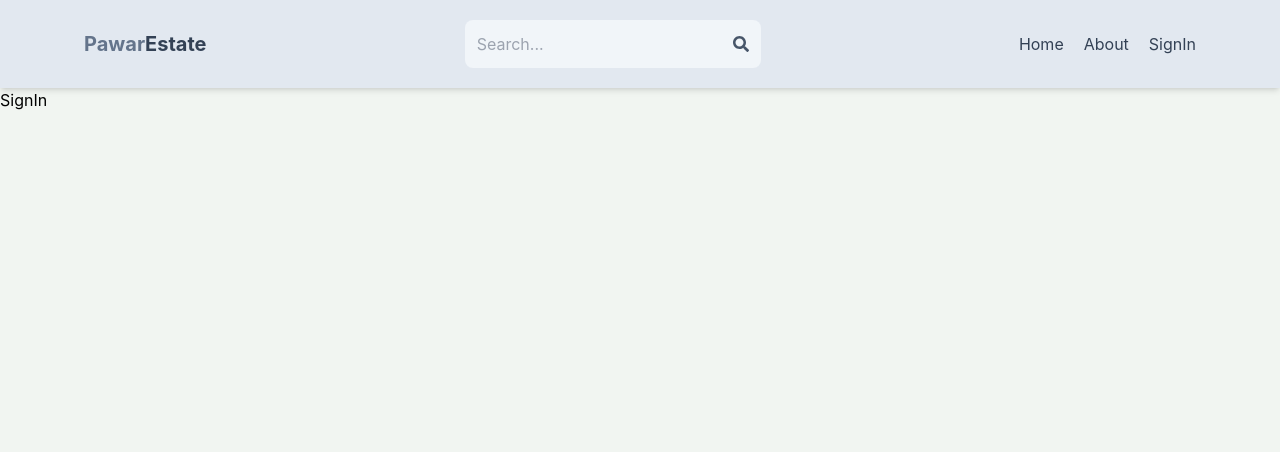
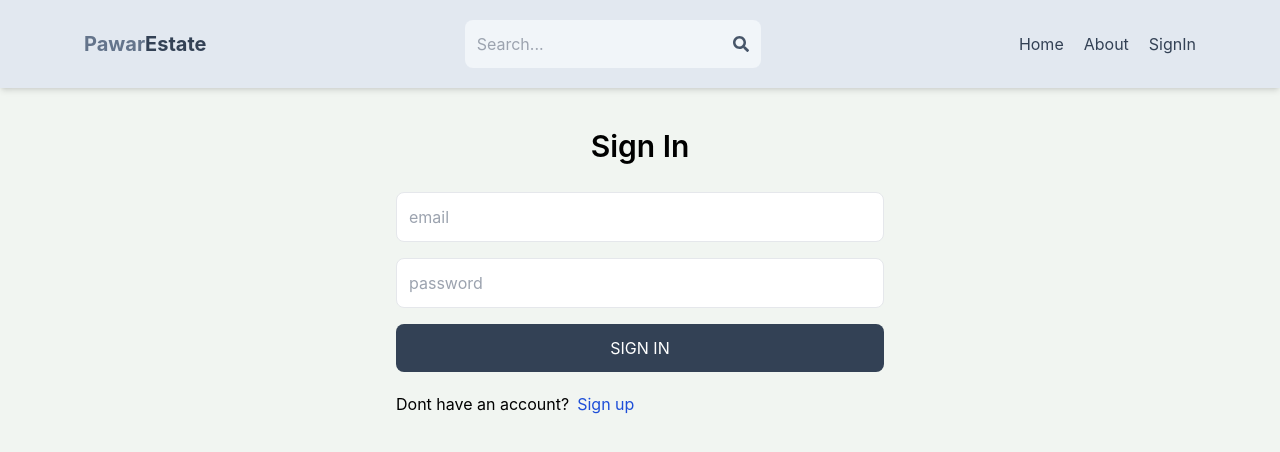
Before and after one commit to YashrajPawar/mern-estate, a React (Create React App) app in the folder client/: page /sign-in in a window 1280 px wide. Shown: the top 452 px of the page. Built offline with nearby package versions, Linux system fonts and the light colour scheme.

Commit message:
complete sign in page functionality

```diff
--- a/client/src/pages/SignIn.js
+++ b/client/src/pages/SignIn.js
@@ -1,7 +1,78 @@
-import React from 'react'
+import React, { useState } from "react";
+import { Link, useNavigate } from "react-router-dom";
 
 export default function SignIn() {
+  const [formData, setFormData] = useState({});
+  const [loading, setLoading] = useState(false);
+  const [error, setError] = useState(null);
+  const navigate = useNavigate();
+
+  const handleChange = (e) => {
+    setFormData({ ...formData, [e.target.id]: e.target.value });
+  };
+
+  const handleSubmit = async (e) => {
+    e.preventDefault();
+
+    try {
+      setLoading(true);
+      const res = await fetch("/api/auth/signin", {
+        method: "POST",
+        headers: {
+          "Content-Type": "application/json",
+        },
+        body: JSON.stringify(formData),
+      });
+
+      const data = await res.json();
+
+      if (data.success === false) {
+        setLoading(false);
+        setError(data.message);
+        return;
+      }
+      setLoading(false);
+      console.log(data);
+      setError(null);
+      navigate("/");
+    } catch (err) {
+      setLoading(false);
+      setError(err.message);
+    }
+  };
+
   return (
-    <div>SignIn</div>
-  )
+    <div className="p-3 max-w-lg mx-auto">
+      <h1 className="text-3xl text-center font-semibold my-7">Sign In</h1>
+      <form onSubmit={handleSubmit} className="flex flex-col gap-4">
+        <input
+          type="email"
+          placeholder="email"
+          id="email"
+          className="border p-3 rounded-lg"
+          onChange={handleChange}
+        />
+        <input
+          type="password"
+          placeholder="password"
+          id="password"
+          className="border p-3 rounded-lg"
+          onChange={handleChange}
+        />
+        <button
+          disabled={loading}
+          className="bg-slate-700 rounded-lg p-3 uppercase text-white hover:opacity-95 disabled:opacity-80"
+        >
+          {loading ? "loading..." : "Sign In"}
+        </button>
+      </form>
+      <div className="flex gap-2 mt-5">
+        <p>Dont have an account?</p>
+        <Link to="/sign-up">
+          <span className="text-blue-700">Sign up </span>
+        </Link>
+      </div>
+      {error && <p className="text-red-500">{error}</p>}
+    </div>
+  );
 }
```
